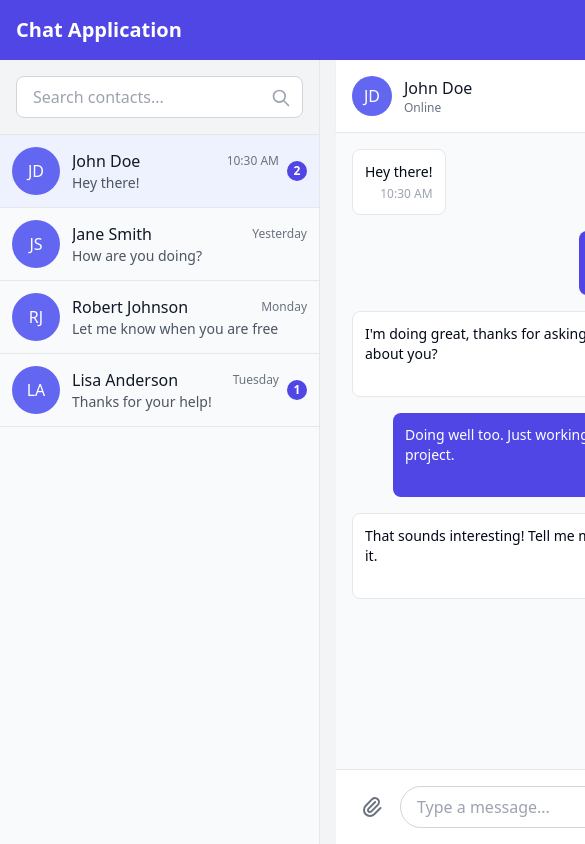
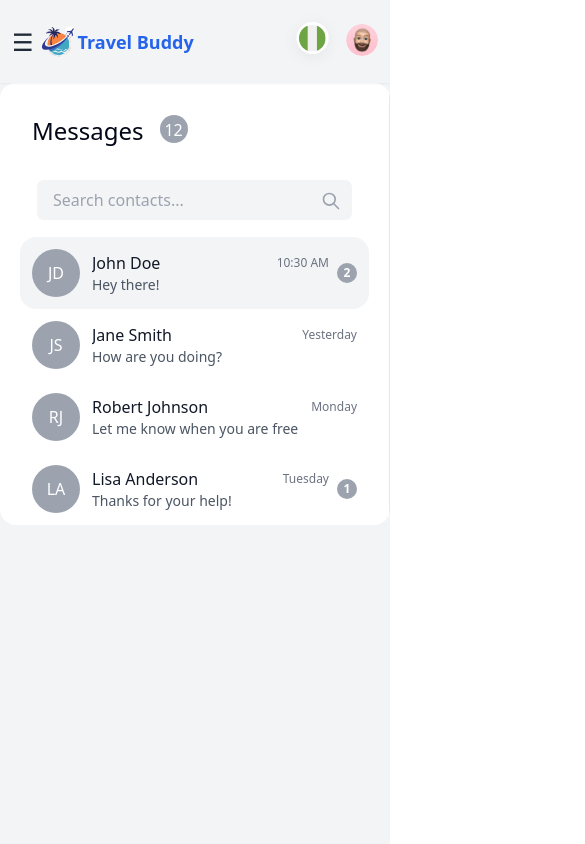
Before and after one commit to itzhord/Travel-Buddy, a SvelteKit app: page /dashboard/message in a window 390 px wide. Shown: the top 844 px of the page, 585 px wide, since content can reach past the window. Built offline with nearby package versions, Linux system fonts and the light colour scheme.

Commit message:
feat: implement mobile navigation and enhance dashboard layout with responsive adjustments

```diff
--- /dev/null
+++ b/src/lib/components/block/Mobilenav.svelte
@@ -0,0 +1,42 @@
+<script lang="ts">
+
+    import Nigeria from '$lib/components/assets/Nigeria.svg';
+    import Profile from '$lib/components/assets/profile picture.svg';
+
+    import Buddy from '$lib/components/assets/buddy logo.svg'
+
+
+    let menuOpen = $state(false);
+  </script>
+
+
+
+
+    <!-- Header Section (Updated from Image 2) -->
+    <header class="bg-gray-100 p-3 flex md:hidden justify-between items-center shadow-sm sticky top-0 z-10">
+      <div class="flex items-center space-x-2">
+          <button onclick={() => (menuOpen = !menuOpen)} class="text-gray-800">
+              <span class="text-2xl">☰</span>
+          </button>
+          <div class="flex items-center space-x-1">
+              <img src={Buddy} alt="Travel Buddy Logo" class="w-8 h-8" />
+              <span class="text-blue-600 font-bold text-lg">Travel Buddy</span>
+          </div>
+      </div>
+      <div class="flex items-center space-x-1">
+          <img src={Nigeria} alt="Profile" class="size-[3.7rem] rounded-full" />
+          <img src={Profile} alt="Profile" class="w-8 h-8 rounded-full -mt-1" />
+      </div>
+  </header>
+
+  <!-- Hamburger Menu (Mobile Navigation from Image 2) -->
+  {#if menuOpen}
+      <div class="bg-gray-100 p-3 shadow-md absolute top-14 left-0 w-full z-10">
+          <nav class="flex flex-col space-y-2">
+              <a href="/dashboard" class="text-gray-800 hover:text-orange-500"> Home</a>
+              <a href="#" class="text-gray-800 hover:text-orange-500">Message</a>
+              <a href="#" class="text-gray-800 hover:text-orange-500">Notification</a>
+              <a href="#" class="text-gray-800 hover:text-orange-500">Settings</a>
+          </nav>
+      </div>
+  {/if}
--- a/src/routes/dashboard/+layout.svelte
+++ b/src/routes/dashboard/+layout.svelte
@@ -12,6 +12,8 @@
     <main class="bg-gray-100">
       <Sidebar.Trigger class='hidden md:block' />
     </main>
+
+
 {@render children()}
 
 </Sidebar.Provider>
--- a/src/routes/dashboard/message/+page.svelte
+++ b/src/routes/dashboard/message/+page.svelte
@@ -1,6 +1,8 @@
 <!-- src/routes/+page.svelte -->
 <script lang="ts">
+	import { Paperclip, Send, ArrowLeft, Phone, Video, EllipsisVertical } from 'lucide-svelte';
     import { onMount } from 'svelte';
+    import Mobilenav from '$lib/components/block/Mobilenav.svelte';
 
     // Define types to avoid TypeScript errors
     type Contact = {
@@ -40,12 +42,45 @@
     let selectedContact = contacts[0];
     let chatMessages: HTMLElement;
 
+    // New variable to track if chat is active in mobile view
+    let isChatActive = false;
+
+    // Function to check if we're on mobile
+    let isMobile = false;
+
+    function updateIsMobile() {
+      isMobile = window.innerWidth < 768; // Adjust breakpoint as needed
+    }
+
+    onMount(() => {
+      updateIsMobile();
+      window.addEventListener('resize', updateIsMobile);
+
+      // Auto-scroll to bottom of messages on load
+      if (chatMessages) {
+        chatMessages.scrollTop = chatMessages.scrollHeight;
+      }
+
+      return () => {
+        window.removeEventListener('resize', updateIsMobile);
+      };
+    });
+
     function selectContact(contact: Contact) {
       selectedContact = contact;
       // Reset unread count when selecting a contact
       contacts = contacts.map(c =>
         c.id === contact.id ? {...c, unread: 0} : c
       );
+
+      // On mobile, activate chat view when contact is selected
+      if (isMobile) {
+        isChatActive = true;
+      }
+    }
+
+    function goBackToContacts() {
+      isChatActive = false;
     }
 
     function sendMessage() {
@@ -73,13 +108,6 @@
       }, 1000);
     }
 
-    onMount(() => {
-      // Auto-scroll to bottom of messages on load
-      if (chatMessages) {
-        chatMessages.scrollTop = chatMessages.scrollHeight;
-      }
-    });
-
     // Auto-scroll when messages change
     $: if (messages && chatMessages) {
       setTimeout(() => {
@@ -92,22 +120,28 @@
     <title>Message</title>
   </svelte:head>
 
-  <div class="h-screen flex flex-col">
-    <!-- Header -->
-    <header class="bg-indigo-600 text-white p-4 shadow-md">
-      <h1 class="text-xl font-bold">Chat Application</h1>
-    </header>
+  <div class="flex-col w-full bg-gray-100">
+
+    <Mobilenav />
 
     <!-- Main Content -->
-    <div class="flex flex-1 overflow-hidden">
-      <!-- Sidebar - Contacts List -->
-      <div class="w-80 bg-gray-50 border-r border-gray-200 flex flex-col">
-        <div class="p-4 bg-gray-100 border-b border-gray-200">
+    <div class="flex flex-1 lg:h-[90vh] lg:mt-10 lg:w-[70vw] rounded-2xl overflow-hidden">
+      <!-- Sidebar - Contacts List - Hidden on mobile when chat is active -->
+      <div class="{isMobile && isChatActive ? 'hidden' : 'block'} w-full lg:w-[25rem] bg-white border-r border-gray-200 flex flex-col">
+        <div class="p-4 bg-white border-gray-200">
+          <section class="relative ml-4 mt-4 flex space-x-4">
+            <h2 class="text-2xl ">Messages</h2>
+            <div class="size-7 p-[0.2rem] rounded-full items-center text-center justify-center text-white  bg-gray-400">12</div>
+          </section>
+        </div>
+
+        <div class="flex-1 overflow-y-auto px-5">
+          <div class="p-4 bg-white border-gray-200">
             <div class="relative">
               <input
                 type="text"
                 placeholder="Search contacts..."
-              class="w-full py-2 px-4 pr-10 rounded-lg border border-gray-300 focus:outline-none focus:ring-2 focus:ring-indigo-500 focus:border-transparent"
+                class="w-full py-2 px-4 pr-10 rounded-lg border border-white focus:outline-none bg-gray-100 focus:ring-2 focus:none focus:border-transparent"
               />
               <div class="absolute right-3 top-3 text-gray-400">
                 <svg xmlns="http://www.w3.org/2000/svg" class="h-5 w-5" fill="none" viewBox="0 0 24 24" stroke="currentColor">
@@ -116,14 +150,12 @@
               </div>
             </div>
           </div>
-
-        <div class="flex-1 overflow-y-auto">
           {#each contacts as contact}
             <div
-              class="p-3 border-b border-gray-200 cursor-pointer hover:bg-gray-100 transition-colors flex items-center {selectedContact.id === contact.id ? 'bg-indigo-50' : ''}"
+              class="p-3 border-gray-200 cursor-pointer hover:bg-gray-100 transition-colors flex items-center {selectedContact.id === contact.id ? 'bg-gray-100 mx-auto rounded-2xl' : ''}"
               on:click={() => selectContact(contact)}
             >
-              <div class="flex-shrink-0 h-12 w-12 bg-indigo-500 rounded-full flex items-center justify-center text-white font-medium">
+              <div class="flex-shrink-0 h-12 w-12 bg-gray-400 rounded-full flex items-center justify-center text-white font-medium">
                 {contact.avatar}
               </div>
               <div class="ml-3 flex-1 overflow-hidden">
@@ -134,7 +166,7 @@
                 <p class="text-sm text-gray-600 truncate">{contact.lastMessage}</p>
               </div>
               {#if contact.unread > 0}
-                <div class="ml-2 bg-indigo-600 text-white text-xs font-bold h-5 w-5 rounded-full flex items-center justify-center">
+                <div class="ml-2 bg-gray-400 text-white text-xs font-bold h-5 w-5 rounded-full flex items-center justify-center">
                   {contact.unread}
                 </div>
               {/if}
@@ -143,13 +175,22 @@
         </div>
       </div>
 
-      <!-- Gap between sidebar and chat window -->
-      <div class="w-4 bg-gray-100"></div>
+      <!-- Gap between sidebar and chat window - Only visible on desktop -->
+      <div class="hidden md:block w-4 bg-gray-100"></div>
 
-      <!-- Chat Window -->
-      <div class="flex-1 flex flex-col bg-white">
+      <!-- Chat Window - Hidden on mobile when viewing contacts -->
+      <div class="{isMobile && !isChatActive ? 'hidden' : 'flex'} flex-1 flex-col bg-white md:flex">
         <!-- Chat Header -->
         <div class="p-4 border-b border-gray-200 flex items-center bg-white shadow-sm">
+          {#if isMobile}
+            <!-- Back button for mobile view -->
+            <button
+              on:click={goBackToContacts}
+              class="mr-2 p-1 rounded-full hover:bg-gray-100 transition-colors"
+            >
+              <ArrowLeft class="h-5 w-5 text-gray-600" />
+            </button>
+          {/if}
           <div class="h-10 w-10 bg-indigo-500 rounded-full flex items-center justify-center text-white font-medium">
             {selectedContact.avatar}
           </div>
@@ -159,29 +200,23 @@
           </div>
           <div class="ml-auto flex space-x-2">
             <button class="p-2 rounded-full hover:bg-gray-100 transition-colors">
-              <svg xmlns="http://www.w3.org/2000/svg" class="h-5 w-5 text-gray-600" fill="none" viewBox="0 0 24 24" stroke="currentColor">
-                <path stroke-linecap="round" stroke-linejoin="round" stroke-width="2" d="M3 5a2 2 0 012-2h3.28a1 1 0 01.948.684l1.498 4.493a1 1 0 01-.502 1.21l-2.257 1.13a11.042 11.042 0 005.516 5.516l1.13-2.257a1 1 0 011.21-.502l4.493 1.498a1 1 0 01.684.949V19a2 2 0 01-2 2h-1C9.716 21 3 14.284 3 6V5z" />
-              </svg>
+              <Phone class=" h-4 w-4 text-gray-600 font-semibold" />
             </button>
             <button class="p-2 rounded-full hover:bg-gray-100 transition-colors">
-              <svg xmlns="http://www.w3.org/2000/svg" class="h-5 w-5 text-gray-600" fill="none" viewBox="0 0 24 24" stroke="currentColor">
-                <path stroke-linecap="round" stroke-linejoin="round" stroke-width="2" d="M15 10l4.553-2.276A1 1 0 0121 8.618v6.764a1 1 0 01-1.447.894L15 14M5 18h8a2 2 0 002-2V8a2 2 0 00-2-2H5a2 2 0 00-2 2v8a2 2 0 002 2z" />
-              </svg>
+              <Video class=" h-4 w-4 text-gray-600 font-semibold"  />
             </button>
             <button class="p-2 rounded-full hover:bg-gray-100 transition-colors">
-              <svg xmlns="http://www.w3.org/2000/svg" class="h-5 w-5 text-gray-600" fill="none" viewBox="0 0 24 24" stroke="currentColor">
-                <path stroke-linecap="round" stroke-linejoin="round" stroke-width="2" d="M12 5v.01M12 12v.01M12 19v.01M12 6a1 1 0 110-2 1 1 0 010 2zm0 7a1 1 0 110-2 1 1 0 010 2zm0 7a1 1 0 110-2 1 1 0 010 2z" />
-              </svg>
+              <EllipsisVertical class=" h-4 w-4 text-gray-600 font-semibold"  />
             </button>
           </div>
         </div>
 
         <!-- Messages Area -->
-        <div bind:this={chatMessages} class="flex-1 p-4 overflow-y-auto bg-gray-50">
+        <div bind:this={chatMessages} class="flex-1 p-4 overflow-y-auto bg-white">
           <div class="space-y-4">
             {#each messages as message}
               <div class="flex {message.isMe ? 'justify-end' : 'justify-start'}">
-                <div class={`max-w-xs md:max-w-md lg:max-w-lg rounded-lg p-3 ${message.isMe ? 'bg-indigo-600 text-white' : 'bg-white border border-gray-200'}`}>
+                <div class={`max-w-xs md:max-w-md lg:max-w-lg rounded-lg p-3 ${message.isMe ? 'bg-indigo-600 text-white' : 'bg-gray-200 border border-gray-200'}`}>
                   <div class="text-sm">{message.content}</div>
                   <div class={`text-xs mt-1 text-right ${message.isMe ? 'text-indigo-200' : 'text-gray-400'}`}>
                     {message.timestamp}
@@ -193,23 +228,19 @@
         </div>
 
         <!-- Message Input -->
-        <div class="p-4 border-t border-gray-200 bg-white">
+        <div class="p-4 border-gray-200 bg-white">
           <form on:submit|preventDefault={sendMessage} class="flex items-center space-x-2">
             <button type="button" class="p-2 rounded-full text-gray-500 hover:bg-gray-100 transition-colors">
-              <svg xmlns="http://www.w3.org/2000/svg" class="h-6 w-6" fill="none" viewBox="0 0 24 24" stroke="currentColor">
-                <path stroke-linecap="round" stroke-linejoin="round" stroke-width="2" d="M15.172 7l-6.586 6.586a2 2 0 102.828 2.828l6.414-6.586a4 4 0 00-5.656-5.656l-6.415 6.585a6 6 0 108.486 8.486L20.5 13" />
-              </svg>
+              <Paperclip />
             </button>
             <input
               bind:value={newMessage}
               type="text"
               placeholder="Type a message..."
-              class="flex-1 py-2 px-4 rounded-full border border-gray-300 focus:outline-none focus:ring-2 focus:ring-indigo-500 focus:border-transparent"
+              class="flex-1 py-2 px-4 rounded-full border w-10 md:w-full border-gray-300 focus:outline-none focus:ring-2 focus:ring-indigo-500 focus:border-transparent"
             />
-            <button type="submit" class="p-2 bg-indigo-600 text-white rounded-full hover:bg-indigo-700 transition-colors">
-              <svg xmlns="http://www.w3.org/2000/svg" class="h-6 w-6" fill="none" viewBox="0 0 24 24" stroke="currentColor">
-                <path stroke-linecap="round" stroke-linejoin="round" stroke-width="2" d="M12 19l9 2-9-18-9 18 9-2zm0 0v-8" />
-              </svg>
+            <button type="submit" class="p-2 bg-orange-400 text-white rounded-full hover:bg-indigo-700 transition-colors">
+              <Send />
             </button>
           </form>
         </div>
```
Also changed, not shown: src/routes/dashboard/+page.svelte (+18 -18 lines). Lines whose indentation alone changed are shown as unchanged.
